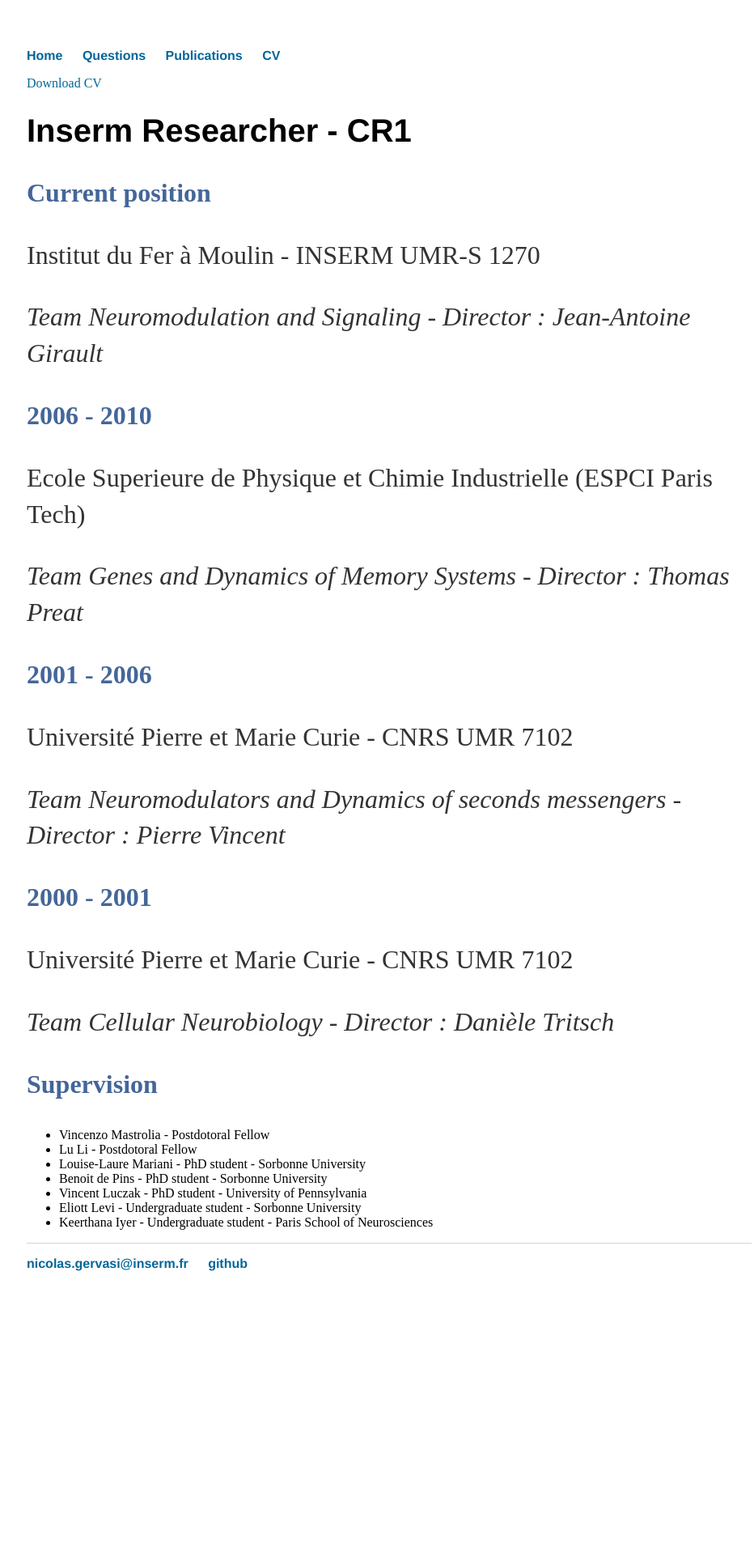
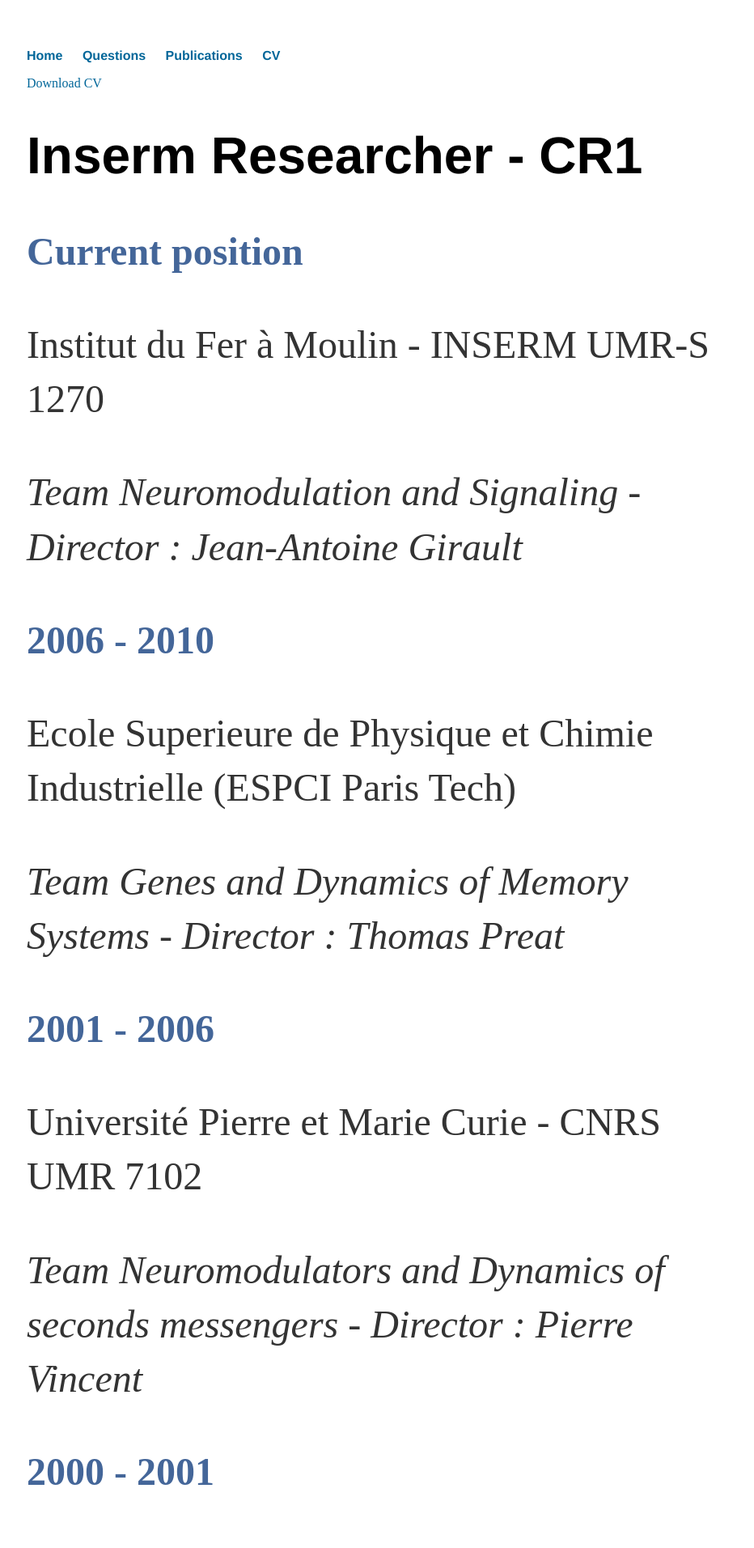
Before and after one commit to nicolasgervasi/nicolasgervasi.github.io, a Jekyll site: the page built from cv/index.html, in a window 1280 px wide. Shown: the top 1912 px of the page at 81% size, without its empty margins (159-1091 px from the left). Built offline with Jekyll 4.4.1, drawn with Linux system fonts in a browser that asks for light colours; before the commit the page ends 1630 px from its top, so only the background shows below that.

Commit message:
Update main.css

```diff
--- a/css/main.css
+++ b/css/main.css
@@ -21,11 +21,11 @@ a:hover {
 }
 
 h1 {
-    font-size: 2.5em;
+    font-size: 4em;
     font-family:'Helvetica', 'Arial', 'Sans-Serif';
 }
 p {
-    font-size: 2em;
+    font-size: 3em;
     line-height: 1.4em;
     color: #333;
 }
```
